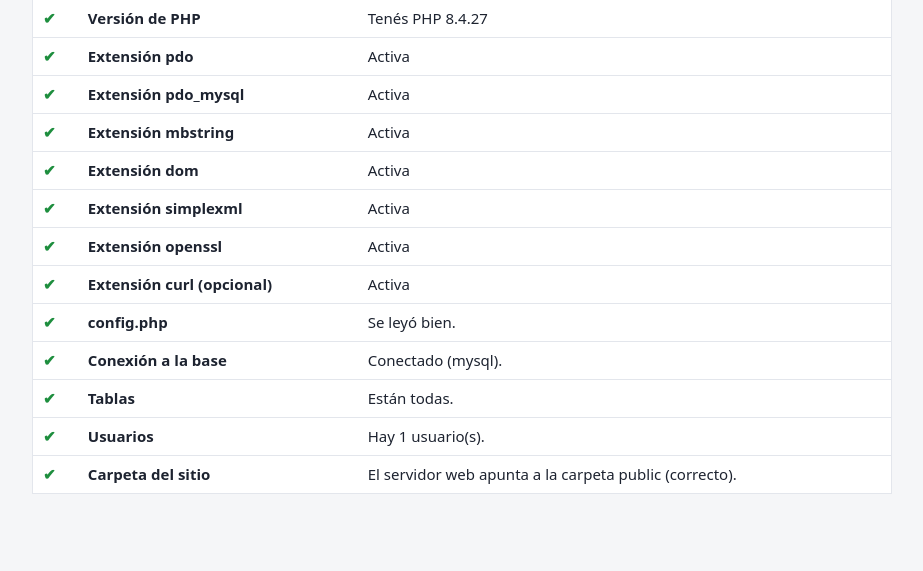
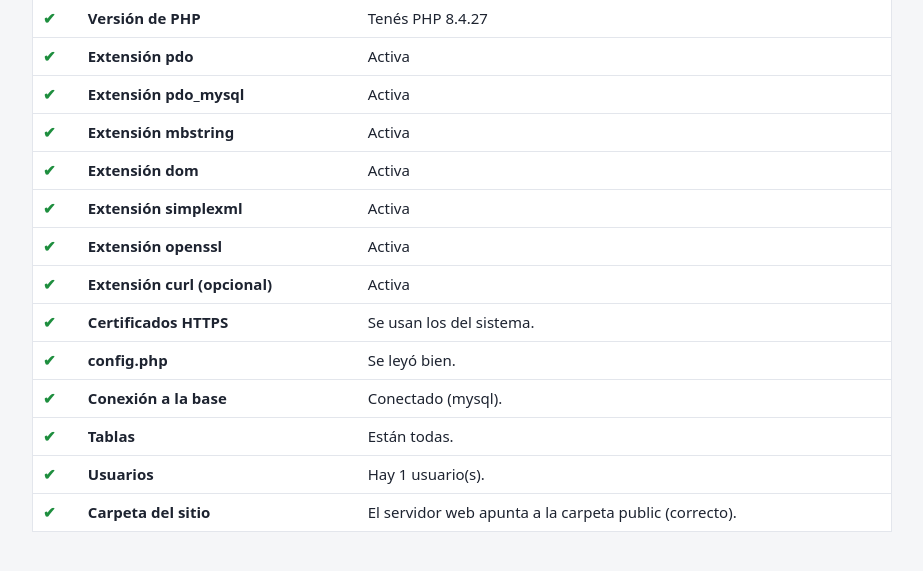
Before and after one commit to marckd-netizen/Puerto, a PHP site: the page made by public/verificar.php in a window 1280 px wide. Shown: the part 164-735 px from the top of the page, without its empty margins (178-1101 px from the left). Run offline with PHP 8.4, Linux system fonts and the light colour scheme; tables that the repository leaves empty hold one stand-in row (values such as "Sample post").

Commit message:
Certificados HTTPS en Windows (AppServ/XAMPP)
- Lista de certificados raíz de Mozilla incluida (certificados/cacert.pem,
  de certifi 2026.7.22); se usa en Windows si PHP no tiene una configurada
- curl en Windows acepta además los certificados del sistema (NATIVE_CA)
- verificar.php muestra qué lista de certificados se usa

Co-Authored-By: Claude Opus 5.5 <noreply@anthropic.com>
Claude-Session: https://claude.ai/code/session_01Ux9hnJpua8uZcq2tnUgEKs

```diff
--- a/public/verificar.php
+++ b/public/verificar.php
@@ -36,6 +36,19 @@ fila($filas, extension_loaded('curl') || extension_loaded('openssl'), 'Extensió
     : (extension_loaded('openssl')
         ? 'No está activa. No hace falta: el sitio se conecta con las funciones de PHP y openssl.'
         : 'No está activa, y tampoco openssl: hace falta al menos openssl para conectarse por HTTPS.'));
+
+// 2b. Certificados para HTTPS (en Windows PHP no suele tener la lista configurada)
+$caIni = ini_get('openssl.cafile') ? ini_get('openssl.cafile') : ini_get('curl.cainfo');
+$caPropia = $raiz . DIRECTORY_SEPARATOR . 'certificados' . DIRECTORY_SEPARATOR . 'cacert.pem';
+if ($caIni) {
+    fila($filas, is_file($caIni), 'Certificados HTTPS', is_file($caIni) ? 'php.ini indica ' . $caIni : 'php.ini indica ' . $caIni . ', pero ese archivo no existe.');
+} elseif (strtoupper(substr(PHP_OS, 0, 3)) === 'WIN') {
+    fila($filas, is_file($caPropia), 'Certificados HTTPS', is_file($caPropia)
+        ? 'Se usa la lista incluida en el sitio (certificados/cacert.pem).'
+        : 'Falta certificados/cacert.pem: sin esa lista no se puede conectar con las terminales ni con Lucía.');
+} else {
+    fila($filas, true, 'Certificados HTTPS', 'Se usan los del sistema.');
+}
 
 // 3. config.php
 $archivoConfig = getenv('PUERTO_CONFIG') ? getenv('PUERTO_CONFIG') : $raiz . DIRECTORY_SEPARATOR . 'config.php';
```
Also changed, not shown: certificados/LEEME.txt (added, +9 -0 lines), src/Http.php (+7 -1 lines), certificados/.htaccess (added), 1 other file.
